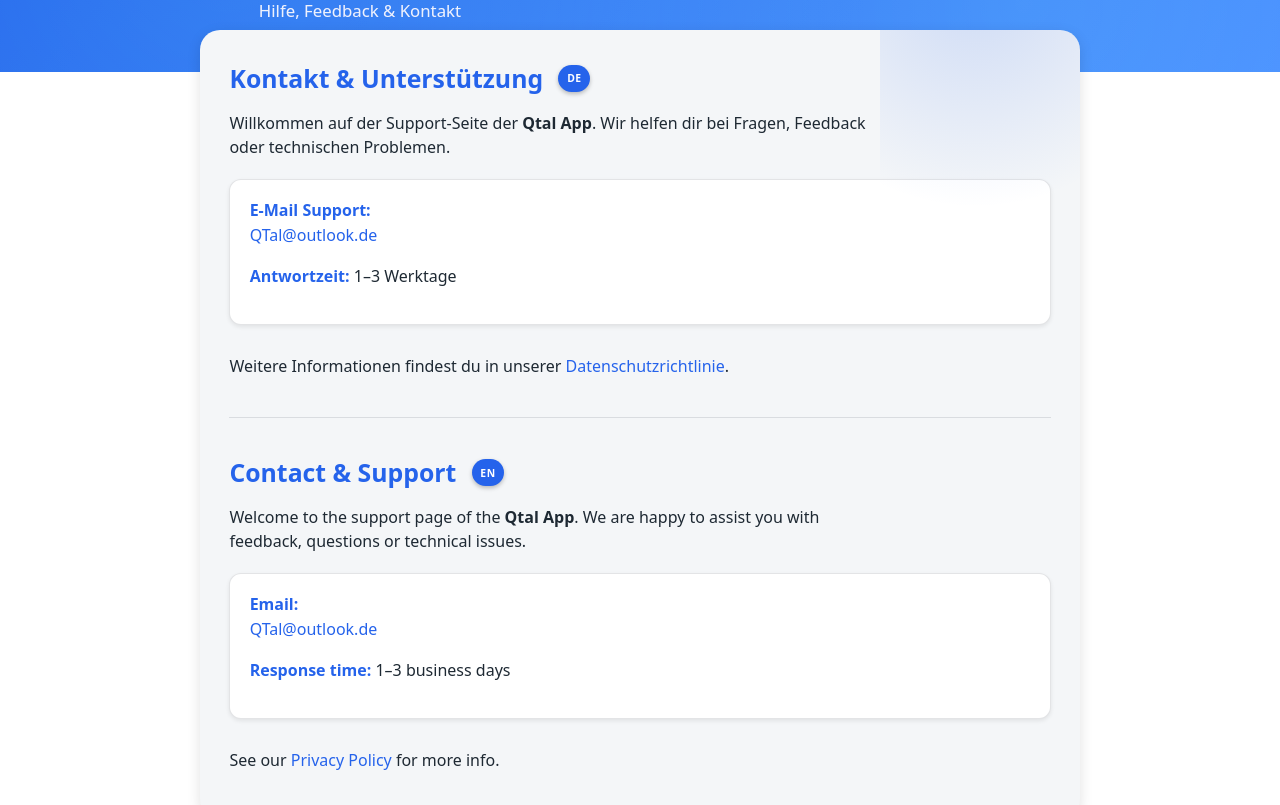
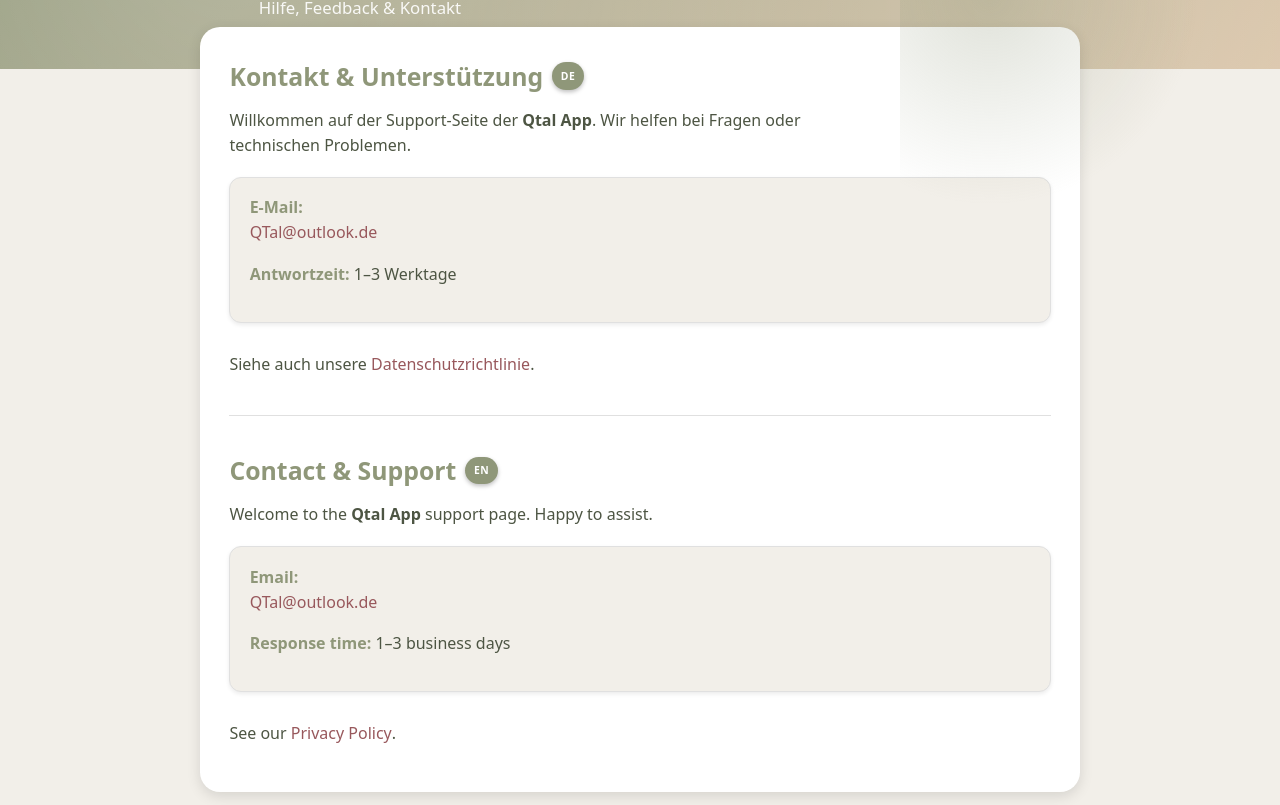
Before and after one commit to Fadi27/privacy-policy, a plain HTML site: page support.html in a window 1280 px wide. Shown: the part 121-926 px from the top of the page. Drawn offline with Linux system fonts and the light colour scheme.

Commit message:
Revamp support.html with new theme and layout
Updated the support page with new styles and content.

```diff
--- a/support.html
+++ b/support.html
@@ -7,220 +7,167 @@
 <meta name="color-scheme" content="light dark" />
 <style>
   :root {
-      /* Ersetze diese drei Werte durch deine React Native Theme-Werte */
-      --app-bg: #ffffff;          /* theme.background (hell) */
-      --app-surface: #f4f6f8;     /* abgeleitete Fläche */
-      --app-primary: #1c2530;     /* theme.text (Navigation) */
-      --app-primary-accent: #2563eb; /* zusätzlicher Akzent */
-      --app-primary-rgb: 28 37 48;
-      --app-text: #1e2933;
-      --app-text-soft: #4b5b6b;
+    /* App-Palette */
+    --app-bg: #F2EFE9;            /* background */
+    --app-surface: #FFFFFF;       /* cardBackground */
+    --app-primary: #8F9779;       /* text (Hauptfarbe Navigation) */
+    --app-primary-accent: #D9C3A6;/* primary (weicher Akzent) */
+    --app-accent-strong: #98585c; /* red (Kontrast / Warnung) */
+    --app-ok: #8F9779;            /* green */
+    --app-border: #E0E0E0;
+    --app-text: #4D5543;          /* etwas dunkler für Lesbarkeit */
+    --app-text-soft: #6E7664;
+    --focus: 0 0 0 3px rgba(152 88 92 / .35);
     --radius-s: 6px;
     --radius-m: 12px;
     --radius-l: 20px;
     --shadow-sm: 0 2px 4px rgba(0 0 0 / 0.08);
     --shadow-md: 0 4px 14px rgba(0 0 0 / 0.12);
-      --focus: 0 0 0 3px rgba(37 99 235 / 0.45);
-      --grad-accent: linear-gradient(135deg,#2563eb,#478bff);
+    --grad-accent: linear-gradient(135deg,#8F9779,#D9C3A6);
   }
 
-    @media (prefers-color-scheme: dark) {
-      :root {
-        --app-bg: #0f1419;
-        --app-surface: #182028;
-        --app-primary: #233140;
-        --app-primary-accent: #3b82f6;
-        --app-text: #eef3f8;
-        --app-text-soft: #92a3b5;
-        --shadow-sm: 0 2px 4px rgba(0 0 0 / 0.6);
-        --shadow-md: 0 6px 18px rgba(0 0 0 / 0.55);
-      }
+  [data-theme="dark"] {
+    /* einfache abgeleitete Dark-Version */
+    --app-bg: #1f201e;
+    --app-surface: #2a2b29;
+    --app-primary: #D9C3A6;
+    --app-primary-accent: #8F9779;
+    --app-accent-strong: #c27a7d;
+    --app-ok: #A5B18F;
+    --app-border: #3a3b39;
+    --app-text: #ECE9E3;
+    --app-text-soft: #B9B3A9;
+    --grad-accent: linear-gradient(135deg,#8F9779,#6f7861);
+    --shadow-sm: 0 2px 6px rgba(0 0 0 / .55);
+    --shadow-md: 0 6px 18px rgba(0 0 0 / .55);
   }
 
-    * {
-      box-sizing: border-box;
-      -webkit-font-smoothing: antialiased;
-    }
+  * { box-sizing: border-box; -webkit-font-smoothing: antialiased; }
   body {
-      margin: 0;
+    margin:0;
     font-family: system-ui,-apple-system,"SF Pro Text","Segoe UI",Roboto,Arial,sans-serif;
     background: var(--app-bg);
     color: var(--app-text);
-      line-height: 1.55;
+    line-height:1.55;
   }
-
   header {
     background: var(--grad-accent);
-      color: #fff;
-      padding: clamp(1.8rem,4vw,3rem) 1.5rem;
-      text-align: center;
-      position: relative;
-      overflow: hidden;
+    color:#fff;
+    padding:clamp(1.8rem,4vw,3rem) 1.5rem;
+    text-align:center;
+    position:relative;
+    overflow:hidden;
   }
   header::after {
-      content: "";
-      position: absolute;
-      inset: 0;
+    content:"";
+    position:absolute; inset:0;
     background:
-        radial-gradient(circle at 18% 30%,rgba(255 255 255 / 0.18),transparent 60%),
-        radial-gradient(circle at 80% 65%,rgba(255 255 255 / 0.15),transparent 65%);
-      pointer-events: none;
-      mix-blend-mode: overlay;
+      radial-gradient(circle at 18% 30%,rgba(255 255 255 / .22),transparent 60%),
+      radial-gradient(circle at 80% 65%,rgba(255 255 255 / .18),transparent 65%);
+    mix-blend-mode:overlay;
+    pointer-events:none;
   }
-    h1 {
-      margin: 0 0 .4rem;
-      font-size: clamp(1.9rem,4.5vw,2.6rem);
-      letter-spacing: .5px;
-      font-weight: 600;
-    }
-    .subtitle {
-      margin: 0;
-      font-size: clamp(.95rem,2.2vw,1.05rem);
-      opacity: .9;
-      font-weight: 400;
-    }
+  h1 { margin:0 0 .4rem; font-size:clamp(1.9rem,4.5vw,2.5rem); font-weight:600; letter-spacing:.5px; }
+  .subtitle { margin:0; font-size:clamp(.95rem,2.2vw,1.05rem); opacity:.92; }
 
   main {
-      max-width: 880px;
-      margin: -42px auto 3rem;
-      padding: clamp(1.2rem,2.3vw,2rem);
-      background: var(--app-surface);
-      border-radius: var(--radius-l);
-      box-shadow: var(--shadow-md);
-      position: relative;
-      overflow: hidden;
+    max-width:880px;
+    margin:-42px auto 3rem;
+    padding:clamp(1.2rem,2.3vw,2rem);
+    background:var(--app-surface);
+    border-radius:var(--radius-l);
+    box-shadow:var(--shadow-md);
+    position:relative;
   }
   main::before {
-      content: "";
-      position: absolute;
-      top: -140px;
-      right: -120px;
-      width: 320px;
-      height: 320px;
-      background: radial-gradient(circle at 30% 30%,rgba(37 99 235 / .18),transparent 70%);
-      pointer-events: none;
+    content:"";
+    position:absolute;
+    top:-120px; right:-120px;
+    width:300px; height:300px;
+    background:radial-gradient(circle at 30% 30%,rgba(143 151 121 / .28),transparent 70%);
+    pointer-events:none;
   }
-
   section + section {
-      margin-top: 2.4rem;
-      padding-top: 2.2rem;
-      border-top: 1px solid rgba(var(--app-primary-rgb) / 0.12);
+    margin-top:2.4rem;
+    padding-top:2.2rem;
+    border-top:1px solid var(--app-border);
   }
-
   h2 {
-      margin: 0 0 .8rem;
-      font-size: clamp(1.25rem,2.3vw,1.55rem);
-      font-weight: 600;
-      color: var(--app-primary-accent);
-      display: flex;
-      align-items: center;
-      gap: .55rem;
+    margin:0 0 .8rem;
+    font-size:clamp(1.25rem,2.3vw,1.55rem);
+    font-weight:600;
+    color:var(--app-primary);
+    display:flex; align-items:center; gap:.55rem;
   }
-
-    p {
-      margin: 0 0 1.05rem;
-      max-width: 70ch;
-    }
-    ul {
-      margin: 0 0 1.4rem;
-      padding: 0 0 0 1.1rem;
-      list-style: disc;
-    }
-    li { margin: 0 0 .6rem; }
+  p { margin:0 0 1.05rem; max-width:70ch; }
+  ul { margin:0 0 1.4rem; padding:0 0 0 1.1rem; list-style:disc; }
+  li { margin:0 0 .6rem; }
 
   a {
-      color: var(--app-primary-accent);
-      text-decoration: none;
-      font-weight: 500;
-      position: relative;
+    color:var(--app-accent-strong);
+    text-decoration:none;
+    font-weight:500;
+    position:relative;
   }
   a::after {
-      content: "";
-      position: absolute;
-      left: 0;
-      bottom: -2px;
-      width: 100%;
-      height: 2px;
-      background: currentColor;
-      transform: scaleX(0);
-      transform-origin: left;
-      transition: .35s ease;
+    content:""; position:absolute; left:0; bottom:-2px;
+    width:100%; height:2px; background:currentColor;
+    transform:scaleX(0); transform-origin:left;
+    transition:.35s ease;
   }
-    a:hover::after,
-    a:focus-visible::after {
-      transform: scaleX(1);
-    }
-    a:focus-visible {
-      outline: none;
-      box-shadow: var(--focus);
-      border-radius: 4px;
-    }
+  a:hover::after, a:focus-visible::after { transform:scaleX(1); }
+  a:focus-visible { outline:none; box-shadow:var(--focus); border-radius:4px; }
 
   .panel {
-      background: var(--app-bg);
-      border: 1px solid rgba(var(--app-primary-rgb) / 0.12);
-      padding: 1.1rem 1.2rem 1.15rem;
-      border-radius: var(--radius-m);
-      box-shadow: var(--shadow-sm);
-      margin: 1.2rem 0 1.8rem;
+    background:var(--app-bg);
+    border:1px solid var(--app-border);
+    padding:1.1rem 1.2rem 1.15rem;
+    border-radius:var(--radius-m);
+    box-shadow:var(--shadow-sm);
+    margin:1.2rem 0 1.8rem;
   }
-    .panel strong {
-      color: var(--app-primary-accent);
-    }
+  .panel strong { color:var(--app-primary); }
 
   .lang-badge {
-      display: inline-block;
-      font-size: .65rem;
-      letter-spacing: .5px;
-      background: var(--app-primary-accent);
-      color: #fff;
-      padding: .35rem .55rem;
-      border-radius: 999px;
-      font-weight: 600;
-      vertical-align: middle;
-      margin-left: .4rem;
-      box-shadow: 0 2px 4px rgba(0 0 0 / .25);
+    display:inline-block;
+    font-size:.65rem;
+    background:var(--app-primary);
+    color:#fff;
+    padding:.35rem .55rem;
+    border-radius:999px;
+    font-weight:600;
+    letter-spacing:.5px;
+    box-shadow:0 2px 4px rgba(0 0 0 / .25);
   }
 
   footer {
-      text-align: center;
-      padding: 1.8rem .8rem 3rem;
-      font-size: .8rem;
-      color: var(--app-text-soft);
+    text-align:center;
+    padding:1.8rem .8rem 3rem;
+    font-size:.8rem;
+    color:var(--app-text-soft);
   }
 
   .theme-toggle {
-      position: absolute;
-      top: 14px;
-      right: 14px;
-      background: rgba(255 255 255 / 0.18);
-      backdrop-filter: blur(6px);
-      -webkit-backdrop-filter: blur(6px);
-      border: 1px solid rgba(255 255 255 / 0.4);
-      color: #fff;
-      padding: .55rem .85rem;
-      font-size: .75rem;
-      border-radius: 999px;
-      cursor: pointer;
-      display: flex;
-      align-items: center;
-      gap: .45rem;
-      letter-spacing: .5px;
-      transition: background .35s ease, transform .35s ease;
+    position:absolute; top:14px; right:14px;
+    background:rgba(255 255 255 / .25);
+    backdrop-filter:blur(6px);
+    border:1px solid rgba(255 255 255 / .4);
+    color:#fff;
+    padding:.55rem .85rem;
+    font-size:.75rem;
+    border-radius:999px;
+    cursor:pointer;
+    display:flex; align-items:center; gap:.45rem;
+    letter-spacing:.5px;
+    transition:.35s ease;
   }
-    .theme-toggle:hover { background: rgba(255 255 255 / 0.28); }
-    .theme-toggle:active { transform: scale(.94); }
+  .theme-toggle:hover { background:rgba(255 255 255 / .33); }
+  .theme-toggle:active { transform:scale(.94); }
 
-    [data-theme="dark"] header::after {
-      background:
-        radial-gradient(circle at 20% 30%,rgba(255 255 255 / 0.12),transparent 65%),
-        radial-gradient(circle at 80% 70%,rgba(255 255 255 / 0.10),transparent 70%);
-    }
-
-    @media (max-width: 640px) {
-      main { margin: -36px 1rem 2.5rem; padding: 1.25rem 1.1rem 1.6rem; }
-      .panel { padding: .95rem 1rem; }
-      header { padding: 2.2rem 1.1rem 2.4rem; }
+  @media (max-width:640px) {
+    main { margin:-36px 1rem 2.5rem; padding:1.25rem 1.1rem 1.6rem; }
+    header { padding:2.2rem 1.1rem 2.4rem; }
+    .panel { padding:.95rem 1rem; }
   }
 </style>
 </head>
@@ -236,28 +183,22 @@
 <main>
   <section>
     <h2>Kontakt & Unterstützung <span class="lang-badge">DE</span></h2>
-      <p>Willkommen auf der Support-Seite der <strong>Qtal App</strong>. Wir helfen dir bei Fragen, Feedback oder technischen Problemen.</p>
-
+    <p>Willkommen auf der Support-Seite der <strong>Qtal App</strong>. Wir helfen bei Fragen oder technischen Problemen.</p>
     <div class="panel">
-        <p><strong>E-Mail Support:</strong><br>
-          <a href="mailto:QTal@outlook.de">QTal@outlook.de</a></p>
+      <p><strong>E-Mail:</strong><br><a href="mailto:QTal@outlook.de">QTal@outlook.de</a></p>
       <p><strong>Antwortzeit:</strong> 1–3 Werktage</p>
     </div>
-
-      <p>Weitere Informationen findest du in unserer <a href="https://fadi27.github.io/privacy-policy/">Datenschutzrichtlinie</a>.</p>
+    <p>Siehe auch unsere <a href="privacy.html">Datenschutzrichtlinie</a>.</p>
   </section>
 
   <section>
     <h2>Contact & Support <span class="lang-badge">EN</span></h2>
-      <p>Welcome to the support page of the <strong>Qtal App</strong>. We are happy to assist you with feedback, questions or technical issues.</p>
-
+    <p>Welcome to the <strong>Qtal App</strong> support page. Happy to assist.</p>
     <div class="panel">
-        <p><strong>Email:</strong><br>
-          <a href="mailto:QTal@outlook.de">QTal@outlook.de</a></p>
+      <p><strong>Email:</strong><br><a href="mailto:QTal@outlook.de">QTal@outlook.de</a></p>
       <p><strong>Response time:</strong> 1–3 business days</p>
     </div>
-
-      <p>See our <a href="https://fadi27.github.io/privacy-policy/">Privacy Policy</a> for more info.</p>
+    <p>See our <a href="privacy.html">Privacy Policy</a>.</p>
   </section>
 </main>
 
@@ -266,24 +207,16 @@
 </footer>
 
 <script>
-    const yearEl = document.getElementById('year');
-    yearEl.textContent = new Date().getFullYear();
-
+  document.getElementById('year').textContent = new Date().getFullYear();
   const root = document.documentElement;
   const btn = document.getElementById('themeToggle');
   const label = document.getElementById('themeLabel');
   const stored = localStorage.getItem('qtal-theme');
-
   if (stored) root.setAttribute('data-theme', stored);
-
-    function setLabel() {
-      label.textContent = root.getAttribute('data-theme') === 'dark' ? 'Light' : 'Dark';
-    }
+  function setLabel(){ label.textContent = root.getAttribute('data-theme') === 'dark' ? 'Light' : 'Dark'; }
   setLabel();
-
   btn.addEventListener('click', () => {
-      const current = root.getAttribute('data-theme');
-      const next = current === 'dark' ? 'light' : 'dark';
+    const next = root.getAttribute('data-theme') === 'dark' ? 'light' : 'dark';
     root.setAttribute('data-theme', next);
     localStorage.setItem('qtal-theme', next);
     setLabel();
```
Lines whose indentation alone changed are shown as unchanged.
